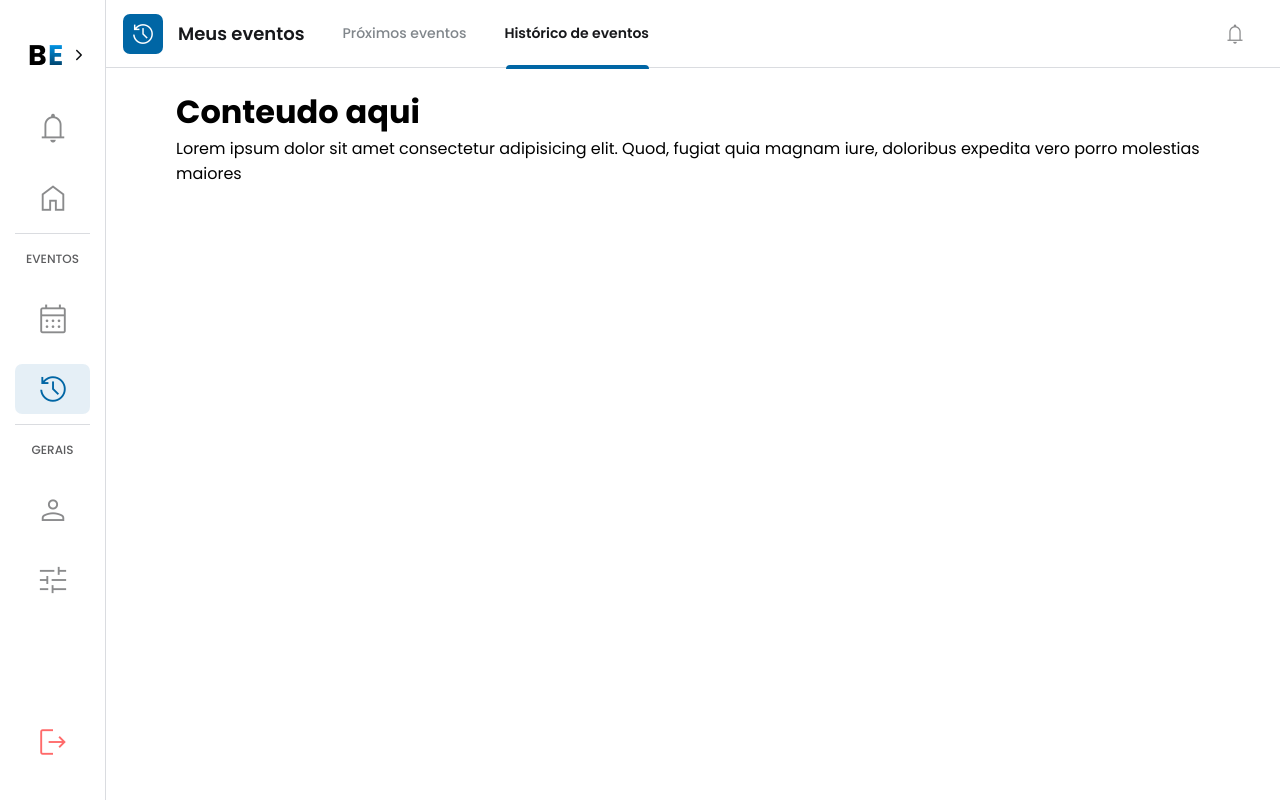
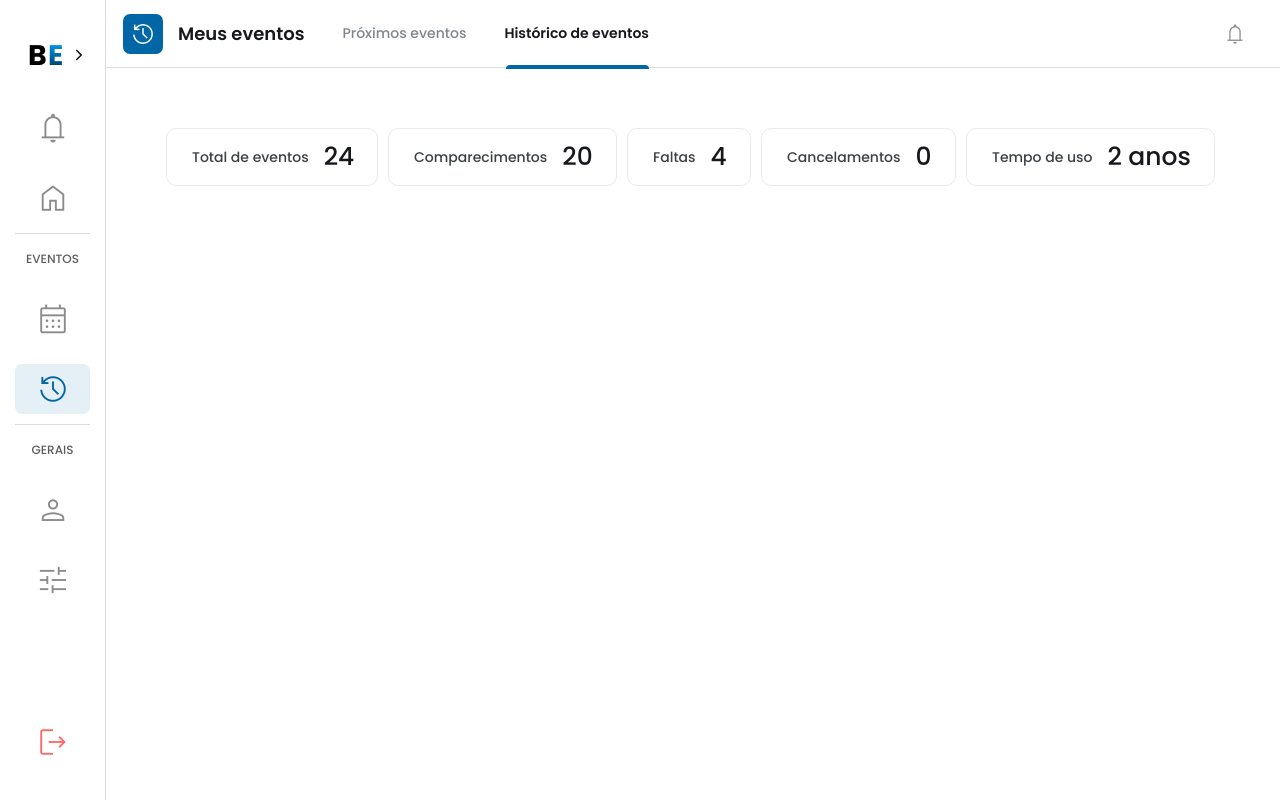
Before and after one commit to EsyProject/EsyFrontend, a React (Vite) app: page /Historic in a window 1280 px wide. Built offline with nearby package versions, Linux system fonts and the light colour scheme.

Commit message:
style: change historic style

```diff
--- a/src/pages/Historic/Historic.css
+++ b/src/pages/Historic/Historic.css
@@ -8,7 +8,59 @@
 
 .container-main {
   flex: 1;
-  padding: 20px;
+  padding: 10px;
   margin-left: 156px;
   transition: margin-left 0.3s;
 }
+
+.events-wrapper {
+  display: flex;
+  flex-wrap: wrap;
+  gap: 10px;
+}
+
+.events {
+  display: flex;
+  align-items: center;
+  height: 58px;
+  border: 1px solid #e8eaed;
+  border-radius: 10px;
+  padding-left: 25px;
+  margin-top: 50px;
+}
+
+.amount {
+  width: 212px;
+}
+
+.presence {
+  width: 229px;
+}
+
+.absences {
+  width: 124px;
+}
+
+.cancellations {
+  width: 195px;
+}
+
+.time {
+  width: 249px;
+}
+
+.events-wrapper h4 {
+  display: flex;
+  align-items: center;
+  font-weight: 500;
+  font-size: 14px;
+  color: #3c4043;
+  cursor: pointer;
+}
+
+.events-wrapper span {
+  font-weight: 500;
+  font-size: 25px;
+  color: #17181b;
+  margin-left: 15px;
+}
--- a/src/pages/Historic/Historic.jsx
+++ b/src/pages/Historic/Historic.jsx
@@ -20,8 +20,37 @@ const Historic = () => {
       />
 
       <div className="container-main">
-        <h1>Conteudo aqui</h1>
-        <span>Lorem ipsum dolor sit amet consectetur adipisicing elit. Quod, fugiat quia magnam iure, doloribus expedita vero porro molestias maiores</span>
+        <div className="events-wrapper">
+          <div className="events amount">
+            <h4>
+              Total de eventos <span>24</span>
+            </h4>
+          </div>
+
+          <div className="events presence">
+            <h4>
+              Comparecimentos <span>20</span>
+            </h4>
+          </div>
+
+          <div className="events absences">
+            <h4>
+              Faltas <span>4</span>
+            </h4>
+          </div>
+
+          <div className="events cancellations">
+            <h4>
+              Cancelamentos <span>0</span>
+            </h4>
+          </div>
+
+          <div className="events time">
+            <h4>
+              Tempo de uso <span>2 anos</span>
+            </h4>
+          </div>
+        </div>
       </div>
     </div>
   );
```
